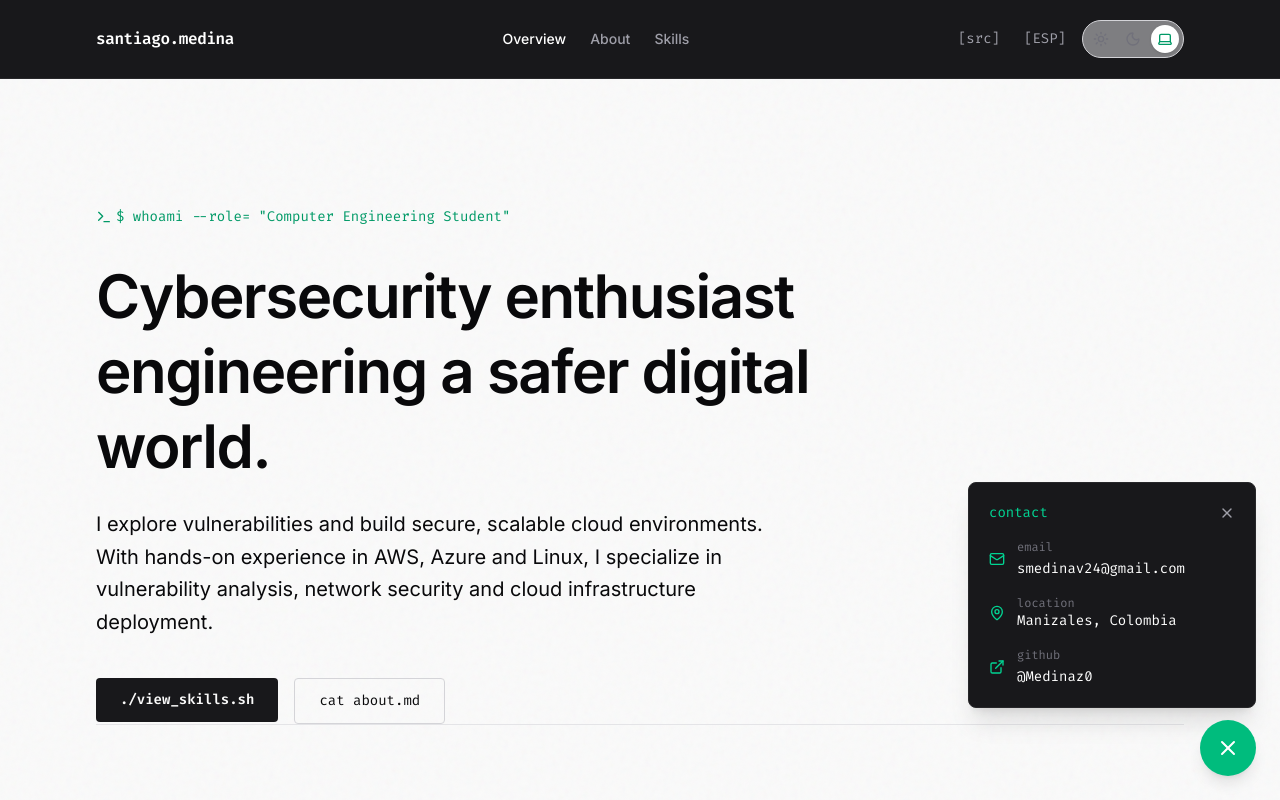
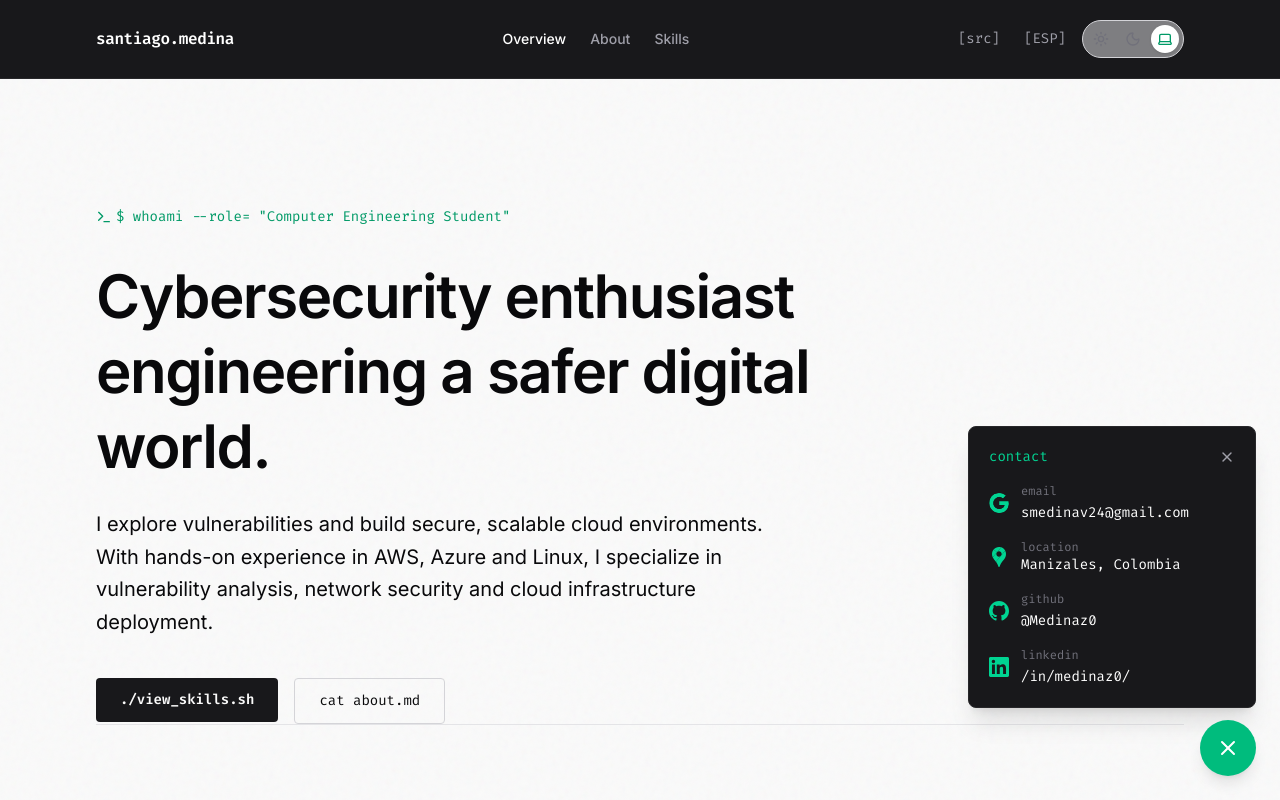
Before and after one commit to Medinaz0/Portfolio, a Next.js app: page / in a window 1280 px wide. Both pictures are taken after a click on the button 1228 px from the left and 748 px from the top of the page. Shown: the top 800 px of the page. Built offline with nearby package versions, Linux system fonts and the light colour scheme.

Commit message:
feat: add linkedin contact and brand icons

```diff
--- a/src/components/ContactFab.tsx
+++ b/src/components/ContactFab.tsx
@@ -1,13 +1,7 @@
 "use client";
 
 import { useState } from "react";
-import {
-  MessageCircle,
-  Mail,
-  MapPin,
-  ExternalLink,
-  X,
-} from "lucide-react";
+import { MessageCircle, X } from "lucide-react";
 import { useLanguage } from "@/i18n/LanguageProvider";
 
 export default function ContactFab() {
@@ -18,10 +12,7 @@ export default function ContactFab() {
     <div className="fixed bottom-6 right-6 z-[60] flex flex-col items-end gap-3">
       {/* Overlay */}
       {open && (
-        <div
-          className="fixed inset-0 z-40"
-          onClick={() => setOpen(false)}
-        />
+        <div className="fixed inset-0 z-40" onClick={() => setOpen(false)} />
       )}
 
       {/* Modal */}
@@ -41,9 +32,28 @@ export default function ContactFab() {
 
           <div className="space-y-4">
             <div className="flex items-center gap-3">
-              <Mail className="w-4 h-4 text-emerald-400 shrink-0" />
+              <svg viewBox="0 0 268.152 273.883" className="w-5 h-5 text-emerald-400 shrink-0" fill="currentColor">
+                <defs>
+                  <clipPath id="gmail_clip" clipPathUnits="userSpaceOnUse">
+                    <path d="M371.378 193.24H237.083v53.438h77.167c-1.241 7.563-4.026 15.003-8.105 21.786-4.674 7.773-10.451 13.69-16.373 18.196-17.74 13.498-38.42 16.258-52.783 16.258-36.283 0-67.283-23.286-79.285-54.928-.484-1.149-.805-2.335-1.197-3.507a81.115 81.115 0 0 1-4.101-25.448c0-9.226 1.569-18.057 4.43-26.398 11.285-32.897 42.985-57.467 80.179-57.467 7.481 0 14.685.884 21.517 2.648a77.668 77.668 0 0 1 33.425 18.25l40.834-39.712c-24.839-22.616-57.219-36.32-95.844-36.32-30.878 0-59.386 9.553-82.748 25.7-18.945 13.093-34.483 30.625-44.97 50.985-9.753 18.879-15.094 39.8-15.094 62.294 0 22.495 5.35 43.633 15.103 62.337v.126c10.302 19.857 25.368 36.954 43.678 49.988 15.997 11.386 44.68 26.551 84.031 26.551 22.63 0 42.687-4.051 60.375-11.644 12.76-5.478 24.065-12.622 34.301-21.804 13.525-12.132 24.117-27.139 31.347-44.404 7.23-17.265 11.097-36.79 11.097-57.957 0-9.858-.998-19.87-2.689-28.968Z"/>
+                  </clipPath>
+                </defs>
+                <g clipPath="url(#gmail_clip)" transform="matrix(.95792 0 0 .98525 -90.174 -78.856)">
+                  <path d="M92.076 219.958c.148 22.14 6.501 44.983 16.117 63.424v.127c6.949 13.392 16.445 23.97 27.26 34.452l65.327-23.67c-12.36-6.235-14.246-10.055-23.105-17.026-9.054-9.066-15.802-19.473-20.004-31.677h-.17l.17-.127c-2.765-8.058-3.037-16.613-3.14-25.503Z"/>
+                  <path d="M237.083 79.025c-6.456 22.526-3.988 44.421 0 57.161 7.457.006 14.64.888 21.45 2.647a77.662 77.662 0 0 1 33.424 18.25l41.88-40.726c-24.81-22.59-54.667-37.297-96.754-37.332Z"/>
+                  <path d="M236.943 78.847c-31.67 0-60.91 9.798-84.871 26.359a145.533 145.533 0 0 0-24.332 21.15c-1.904 17.744 14.257 39.551 46.262 39.37 15.528-17.936 38.495-29.542 64.056-29.542l.07.002-1.044-57.335c-.048 0-.093-.004-.14-.004Z"/>
+                  <path d="m341.475 226.379-28.268 19.285c-1.24 7.562-4.028 15.002-8.107 21.786-4.674 7.772-10.45 13.69-16.373 18.196-17.702 13.47-38.328 16.244-52.687 16.255-14.842 25.102-17.444 37.675 1.043 57.934 22.877-.016 43.157-4.117 61.046-11.796 12.931-5.551 24.388-12.792 34.761-22.097 13.706-12.295 24.442-27.503 31.769-45 7.327-17.497 11.245-37.282 11.245-58.734Z"/>
+                  <path d="M234.996 191.21v57.498h136.006c1.196-7.874 5.152-18.064 5.152-26.5 0-9.858-.996-21.899-2.687-30.998Z"/>
+                  <path d="M128.39 124.327c-8.394 9.119-15.564 19.326-21.249 30.364-9.753 18.879-15.094 41.83-15.094 64.324 0 .317.026.627.029.944 4.32 8.224 59.666 6.649 62.456 0-.004-.31-.039-.613-.039-.924 0-9.226 1.57-16.026 4.43-24.367 3.53-10.289 9.056-19.763 16.123-27.926 1.602-2.031 5.875-6.397 7.121-9.016.475-.997-.862-1.557-.937-1.908-.083-.393-1.876-.077-2.277-.37-1.275-.929-3.8-1.414-5.334-1.845-3.277-.921-8.708-2.953-11.725-5.06-9.536-6.658-24.417-14.612-33.505-24.216Z"/>
+                  <path d="M162.099 155.857c22.112 13.301 28.471-6.714 43.173-12.977l-25.574-52.664a144.74 144.74 0 0 0-26.543 14.504c-12.316 8.512-23.192 18.9-32.176 30.72Z"/>
+                  <path d="M171.099 290.222c-29.683 10.641-34.33 11.023-37.062 29.29a144.806 144.806 0 0 0 16.792 13.984c15.996 11.386 46.766 26.551 86.118 26.551.046 0 .09-.004.137-.004v-59.157l-.094.002c-14.736 0-26.512-3.843-38.585-10.527-2.977-1.648-8.378 2.777-11.123.799-3.786-2.729-12.9 2.35-16.183-.938Z"/>
+                  <path d="M219.7 299.023v59.996c5.506.64 11.236 1.028 17.247 1.028 6.026 0 11.855-.307 17.52-.872v-59.748a105.119 105.119 0 0 1-17.477 1.461c-5.932 0-11.7-.686-17.29-1.865Z" opacity=".5"/>
+                </g>
+              </svg>
               <div className="min-w-0">
-                      <p className="font-mono text-xs text-zinc-500">{t("contact.email")}</p>
+                <p className="font-mono text-xs text-zinc-500">
+                  {t("contact.email")}
+                </p>
                 <a
                   href="mailto:smedinav24@gmail.com"
                   className="font-mono text-sm text-white hover:text-emerald-400 transition-colors break-all"
@@ -54,9 +64,17 @@ export default function ContactFab() {
             </div>
 
             <div className="flex items-center gap-3">
-              <MapPin className="w-4 h-4 text-emerald-400 shrink-0" />
+              <svg viewBox="0 0 92.3 132.3" className="w-5 h-5 text-emerald-400 shrink-0" fill="currentColor">
+                <path d="M60.2 2.2C55.8.8 51 0 46.1 0 32 0 19.3 6.4 10.8 16.5l21.8 18.3L60.2 2.2z"/>
+                <path d="M10.8 16.5C4.1 24.5 0 34.9 0 46.1c0 8.7 1.7 15.7 4.6 22l28-33.3-21.8-18.3z"/>
+                <path d="M46.2 28.5c9.8 0 17.7 7.9 17.7 17.7 0 4.3-1.6 8.3-4.2 11.4 0 0 13.9-16.6 27.5-32.7-5.6-10.8-15.3-19-27-22.7L32.6 34.8c3.3-3.8 8.1-6.3 13.6-6.3"/>
+                <path d="M46.2 63.8c-9.8 0-17.7-7.9-17.7-17.7 0-4.3 1.5-8.3 4.1-11.3l-28 33.3c4.8 10.6 12.8 19.2 21 29.9l34.1-40.5c-3.3 3.9-8.1 6.3-13.5 6.3"/>
+                <path d="M59.1 109.2c15.4-24.1 33.3-35 33.3-63 0-7.7-1.9-14.9-5.2-21.3L25.6 98c2.6 3.4 5.3 7.3 7.9 11.3 9.4 14.5 6.8 23.1 12.8 23.1s3.4-8.7 12.8-23.2"/>
+              </svg>
               <div>
-                      <p className="font-mono text-xs text-zinc-500">{t("contact.location")}</p>
+                <p className="font-mono text-xs text-zinc-500">
+                  {t("contact.location")}
+                </p>
                 <p className="font-mono text-sm text-white">
                   Manizales, Colombia
                 </p>
@@ -64,9 +82,23 @@ export default function ContactFab() {
             </div>
 
             <div className="flex items-center gap-3">
-              <ExternalLink className="w-4 h-4 text-emerald-400 shrink-0" />
+              <svg
+                viewBox="0 0 1024 1024"
+                fill="none"
+                className="w-5 h-5 text-emerald-400 shrink-0"
+              >
+                <path
+                  fill-rule="evenodd"
+                  clip-rule="evenodd"
+                  d="M8 0C3.58 0 0 3.58 0 8C0 11.54 2.29 14.53 5.47 15.59C5.87 15.66 6.02 15.42 6.02 15.21C6.02 15.02 6.01 14.39 6.01 13.72C4 14.09 3.48 13.23 3.32 12.78C3.23 12.55 2.84 11.84 2.5 11.65C2.22 11.5 1.82 11.13 2.49 11.12C3.12 11.11 3.57 11.7 3.72 11.94C4.44 13.15 5.59 12.81 6.05 12.6C6.12 12.08 6.33 11.73 6.56 11.53C4.78 11.33 2.92 10.64 2.92 7.58C2.92 6.71 3.23 5.99 3.74 5.43C3.66 5.23 3.38 4.41 3.82 3.31C3.82 3.31 4.49 3.1 6.02 4.13C6.66 3.95 7.34 3.86 8.02 3.86C8.7 3.86 9.38 3.95 10.02 4.13C11.55 3.09 12.22 3.31 12.22 3.31C12.66 4.41 12.38 5.23 12.3 5.43C12.81 5.99 13.12 6.7 13.12 7.58C13.12 10.65 11.25 11.33 9.47 11.53C9.76 11.78 10.01 12.26 10.01 13.01C10.01 14.08 10 14.94 10 15.21C10 15.42 10.15 15.67 10.55 15.59C13.71 14.53 16 11.53 16 8C16 3.58 12.42 0 8 0Z"
+                  transform="scale(64)"
+                  fill="currentColor"
+                />
+              </svg>
               <div>
-                      <p className="font-mono text-xs text-zinc-500">{t("contact.github")}</p>
+                <p className="font-mono text-xs text-zinc-500">
+                  {t("contact.github")}
+                </p>
                 <a
                   href="https://github.com/Medinaz0"
                   target="_blank"
@@ -74,6 +106,32 @@ export default function ContactFab() {
                   className="font-mono text-sm text-white hover:text-emerald-400 transition-colors"
                 >
                   @Medinaz0
+                </a>
+              </div>
+            </div>
+
+            <div className="flex items-center gap-3">
+              <svg
+                preserveAspectRatio="xMidYMid"
+                viewBox="0 0 256 256"
+                className="w-5 h-5 text-emerald-400 shrink-0"
+              >
+                <path
+                  d="M218.123 218.127h-37.931v-59.403c0-14.165-.253-32.4-19.728-32.4-19.756 0-22.779 15.434-22.779 31.369v60.43h-37.93V95.967h36.413v16.694h.51a39.907 39.907 0 0 1 35.928-19.733c38.445 0 45.533 25.288 45.533 58.186l-.016 67.013ZM56.955 79.27c-12.157.002-22.014-9.852-22.016-22.009-.002-12.157 9.851-22.014 22.008-22.016 12.157-.003 22.014 9.851 22.016 22.008A22.013 22.013 0 0 1 56.955 79.27m18.966 138.858H37.95V95.967h37.97v122.16ZM237.033.018H18.89C8.58-.098.125 8.161-.001 18.471v219.053c.122 10.315 8.576 18.582 18.89 18.474h218.144c10.336.128 18.823-8.139 18.966-18.474V18.454c-.147-10.33-8.635-18.588-18.966-18.453"
+                  fill="currentColor"
+                />
+              </svg>
+              <div>
+                <p className="font-mono text-xs text-zinc-500">
+                  {t("contact.linkedin")}
+                </p>
+                <a
+                  href="https://www.linkedin.com/in/medinaz0/"
+                  target="_blank"
+                  rel="noopener noreferrer"
+                  className="font-mono text-sm text-white hover:text-emerald-400 transition-colors"
+                >
+                  /in/medinaz0/
                 </a>
               </div>
             </div>
--- a/src/i18n/en.ts
+++ b/src/i18n/en.ts
@@ -8,8 +8,7 @@ export const dict: Dict = {
   },
   home: {
     role: "Computer Engineering Student",
-    heading:
-      "Cybersecurity enthusiast\nengineering a safer digital world.",
+    heading: "Cybersecurity enthusiast\nengineering a safer digital world.",
     subtitle:
       "I explore vulnerabilities and build secure, scalable cloud environments. With hands-on experience in AWS, Azure and Linux, I specialize in vulnerability analysis, network security and cloud infrastructure deployment.",
     cta_skills: "./view_skills.sh",
@@ -38,8 +37,7 @@ export const dict: Dict = {
         number: "01.",
         heading: "Security is not a feature, it is a mindset.",
         text: "Analyzing systems, identifying weaknesses and understanding how attacks work are the foundations of building environments that are truly hard to break.",
-        quote:
-          '"You can\'t defend what you don\'t understand."',
+        quote: "\"You can't defend what you don't understand.\"",
       },
       cloud: {
         number: "02.",
@@ -69,6 +67,7 @@ export const dict: Dict = {
     email: "email",
     location: "location",
     github: "github",
+    linkedin: "linkedin",
     aria_open: "Abrir contacto",
     aria_close: "Cerrar contacto",
   },
--- a/src/i18n/es.ts
+++ b/src/i18n/es.ts
@@ -38,8 +38,7 @@ export const dict: Dict = {
         number: "01.",
         heading: "La seguridad no es una característica, es una mentalidad.",
         text: "Analizar sistemas, identificar debilidades y entender cómo funcionan los ataques son los cimientos para construir entornos que sean realmente difíciles de vulnerar.",
-        quote:
-          '"No puedes defender lo que no entiendes."',
+        quote: '"No puedes defender lo que no entiendes."',
       },
       cloud: {
         number: "02.",
@@ -69,6 +68,7 @@ export const dict: Dict = {
     email: "correo",
     location: "ubicación",
     github: "github",
+    linkedin: "linkedin",
     aria_open: "Abrir contacto",
     aria_close: "Cerrar contacto",
   },
```
Also changed, not shown: src/i18n/dictionaries.ts (+7 -1 lines).
